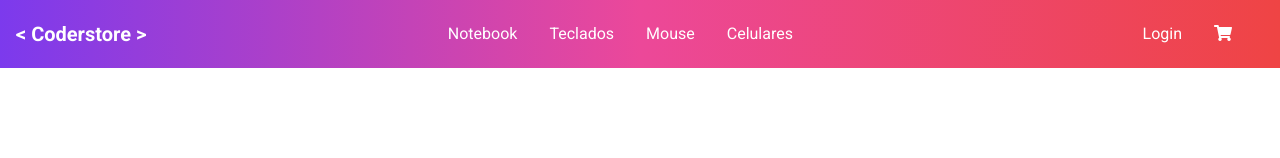
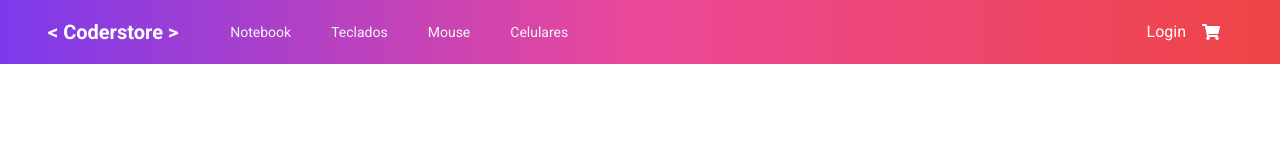
Before and after one commit to solisjoaquin/react-coderhouse, a React (Create React App) app: page / in a window 1280 px wide. Shown: the top 158 px of the page. Built offline with nearby package versions, Linux system fonts and the light colour scheme.

Commit message:
navbar responsive

```diff
--- a/src/App.js
+++ b/src/App.js
@@ -1,9 +1,9 @@
 import ItemListContainer from './containers/ItemListContainer/ItemListContainer';
 import ItemDetailContainer from './containers/ItemDetailContainer/ItemDetailContainer';
 import { BrowserRouter as Router, Switch, Route, useLocation, Link } from 'react-router-dom'
-import Navbar from './components/Navbar/Navbar';
 import ItemCount from './components/ItemCount/ItemCount';
 import NoMatch from './components/NoMatch';
+import NavbarResponsive from './components/Navbar';
 
 
 function App() {
@@ -12,7 +12,7 @@ function App() {
   return (
     <Router>
       <div className="App">
-        <Navbar />
+        <NavbarResponsive />
         <Switch>
           <Route exact path="/">
             <ItemListContainer greeting="Saludos" />
--- /dev/null
+++ b/src/components/Navbar.js
@@ -0,0 +1,87 @@
+import React, { useState } from 'react'
+import { Link } from 'react-router-dom'
+import CardWidget from './CartWidget/CardWidget'
+
+function Navbar() {
+    const [displayMenu, setDisplayMenu] = useState(false)
+
+    const handleMenuClick = () => {
+        setDisplayMenu(!displayMenu)
+    }
+    return (
+
+        <div>
+            <nav class="bg-gradient-to-r from-purple-600 via-pink-500 to-red-500">
+                <div class="max-w-7xl mx-auto px-4 sm:px-6 lg:px-8">
+                    <div class="flex items-center justify-between h-16">
+                        <div class="flex items-center">
+                            <div class="flex-shrink-0">
+                                <Link to="/"><h1 className="text-xl pl-4 text-white font-bold">&#60; Coderstore &#62;</h1></Link>
+                            </div>
+                            <div class="hidden md:block">
+                                <div class="ml-10 flex items-baseline space-x-4">
+
+                                    <Link to="/category/notebook" class="text-gray-100 hover:bg-gray-700 hover:text-white px-3 py-2 rounded-md text-sm font-medium">Notebook</Link>
+
+                                    <Link to="/category/keyboard" class="text-gray-100 hover:bg-gray-700 hover:text-white px-3 py-2 rounded-md text-sm font-medium">Teclados</Link>
+
+                                    <Link to="/category/mouse" class="text-gray-100 hover:bg-gray-700 hover:text-white px-3 py-2 rounded-md text-sm font-medium">Mouse</Link>
+
+                                    <Link to="/category/phone" class="text-gray-100 hover:bg-gray-700 hover:text-white px-3 py-2 rounded-md text-sm font-medium">Celulares</Link>
+                                </div>
+                            </div>
+                        </div>
+                        <div class="hidden md:block">
+                            <div class="ml-4 flex items-center md:ml-6">
+                                <a className="text-white hover:text-blue-800" href="/">Login</a>
+                                <CardWidget />
+
+                                <div class="ml-3 relative">
+
+                                </div>
+                            </div>
+                        </div>
+                        <div class="-mr-2 flex md:hidden">
+
+                            <button onClick={handleMenuClick} class="bg-red-500 inline-flex items-center justify-center p-2 rounded-md text-gray-300 hover:text-white hover:bg-gray-700 focus:outline-none focus:ring-2 focus:ring-offset-2 focus:ring-offset-gray-800 focus:ring-white">
+                                <span class="sr-only">Open main menu</span>
+
+                                <svg class="block h-6 w-6" xmlns="http://www.w3.org/2000/svg" fill="none" viewBox="0 0 24 24" stroke="currentColor" aria-hidden="true">
+                                    <path stroke-linecap="round" stroke-linejoin="round" stroke-width="2" d="M4 6h16M4 12h16M4 18h16" />
+                                </svg>
+
+                                <svg class="hidden h-6 w-6" xmlns="http://www.w3.org/2000/svg" fill="none" viewBox="0 0 24 24" stroke="currentColor" aria-hidden="true">
+                                    <path stroke-linecap="round" stroke-linejoin="round" stroke-width="2" d="M6 18L18 6M6 6l12 12" />
+                                </svg>
+                            </button>
+                        </div>
+                    </div>
+                </div>
+
+                {displayMenu ?
+                    <div class=" md:hidden">
+                        <div class="px-2 pt-2 pb-3 space-y-1 sm:px-3">
+                            <Link to="/category/notebook" class="text-gray-200 hover:bg-gray-700 hover:text-white block px-3 py-2 rounded-md text-base font-medium">Notebook</Link>
+
+                            <Link to="/category/keyboard" class="text-gray-200 hover:bg-gray-700 hover:text-white block px-3 py-2 rounded-md text-base font-medium">Teclados</Link>
+
+                            <Link to="/category/mouse" class="text-gray-200 hover:bg-gray-700 hover:text-white block px-3 py-2 rounded-md text-base font-medium">Mouse</Link>
+
+                            <Link to="/category/phone" class="text-gray-200 hover:bg-gray-700 hover:text-white block px-3 py-2 rounded-md text-base font-medium">Celulares</Link>
+                        </div>
+                        <div class="pt-4 pb-3 ">
+                            <div class="mt-3 px-2 space-y-1">
+                                <CardWidget />
+                            </div>
+                        </div>
+                    </div>
+                    :
+                    ""}
+            </nav>
+
+
+        </div>
+    )
+}
+
+export default Navbar
--- a/src/components/Navbar/Navbar.js
+++ /dev/null
@@ -1,27 +0,0 @@
-import React from 'react'
-import { NavLink } from 'react-router-dom'
-import CardWidget from '../CartWidget/CardWidget'
-
-function Navbar() {
-
-    return (
-        <div className="bg-gradient-to-r from-purple-600 via-pink-500 to-red-500 flex justify-between py-5 items-center">
-            <NavLink to="/"><h1 className="text-xl pl-4 text-white font-bold">&#60; Coderstore &#62;</h1></NavLink>
-
-            <ul className="pr-8">
-                <li className="inline px-4"><NavLink className="text-white hover:text-blue-600 " to="/category/notebook">Notebook</NavLink></li>
-                <li className="inline px-4"><NavLink className="text-white hover:text-blue-600 " to="/category/keyboard">Teclados</NavLink></li>
-                <li className="inline px-4"><NavLink className="text-white hover:text-blue-600 " to="/category/mouse">Mouse</NavLink></li>
-                <li className="inline px-4"><NavLink className="text-white hover:text-blue-600 " to="/category/phone">Celulares</NavLink></li>
-            </ul>
-
-            <ul className="pr-8">
-                <li className="inline px-4"><a className="text-white hover:text-blue-800" href="/">Login</a></li>
-                <CardWidget />
-            </ul>
-
-        </div>
-    )
-}
-
-export default Navbar
```
Also changed, not shown: 1 other file (tests, documents, lock files or other folders).
